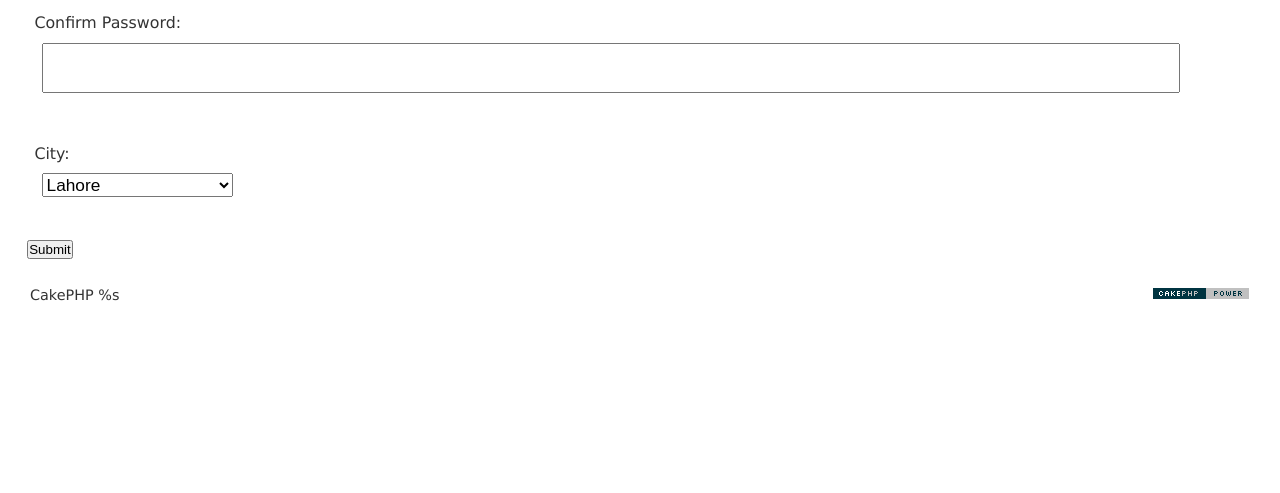
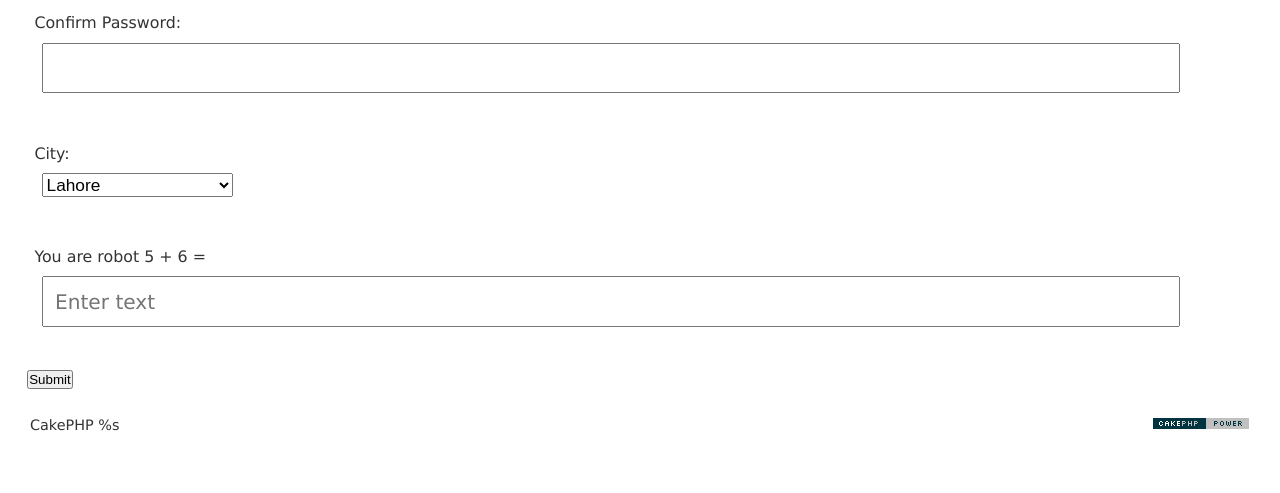
Before and after one commit to jawadpak/sell_bird, a CakePHP app: the page made by app/View/FrontEnds/signup.ctp in a window 1280 px wide. Shown: the part 679-1172 px from the top of the page. Before the commit the page ends 980 px from the top, so only its background shows below. Run offline with PHP 8.4 and a stand-in for CakePHP, Linux system fonts and the light colour scheme; the template is opened without the code that fills it, so the values that code supplies are empty; some libraries are stand-ins or nearby versions.

Commit message:
add robot
add robot numbering

```diff
--- a/app/View/FrontEnds/signup.ctp
+++ b/app/View/FrontEnds/signup.ctp
@@ -55,6 +55,12 @@
 									</select>
                                     </div>
                                 </div>
+								<div class="form-group">
+                                    <label class="col-xs-2 control-label">You are robot 5 + 6 =</label>
+                                     <div class="col-xs-5">
+                                     <input class="form-control" placeholder="Enter text">
+                                     </div>
+                                </div>
 								<button class="btn btn-outline btn-warning" type="submit">Submit</button>
                             </form>
                 </div>
```
